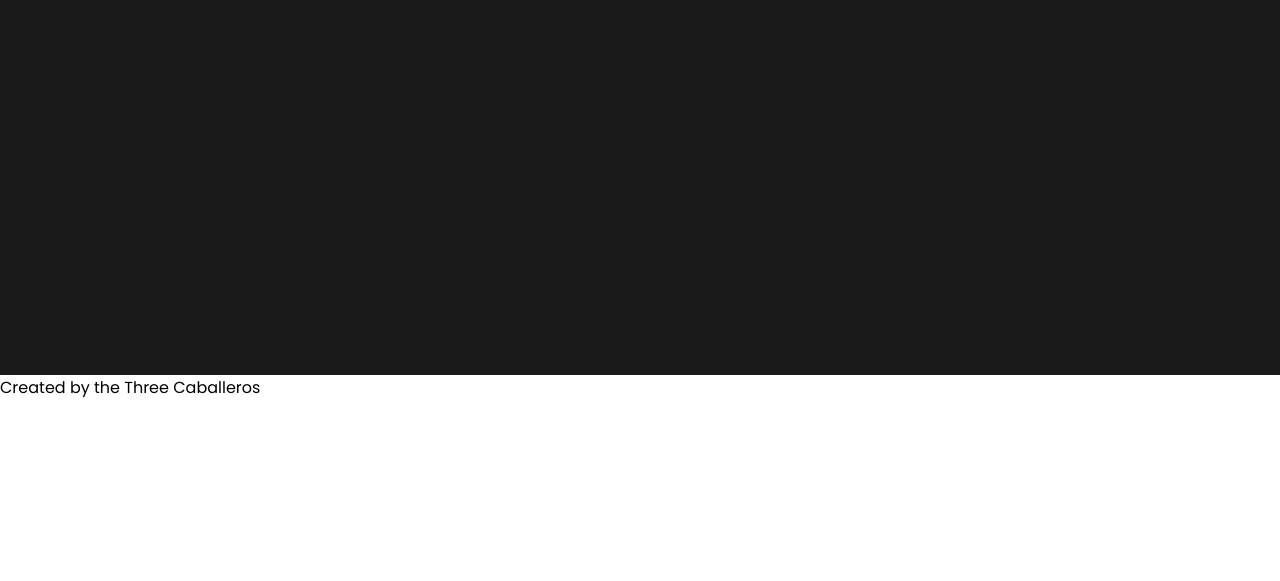
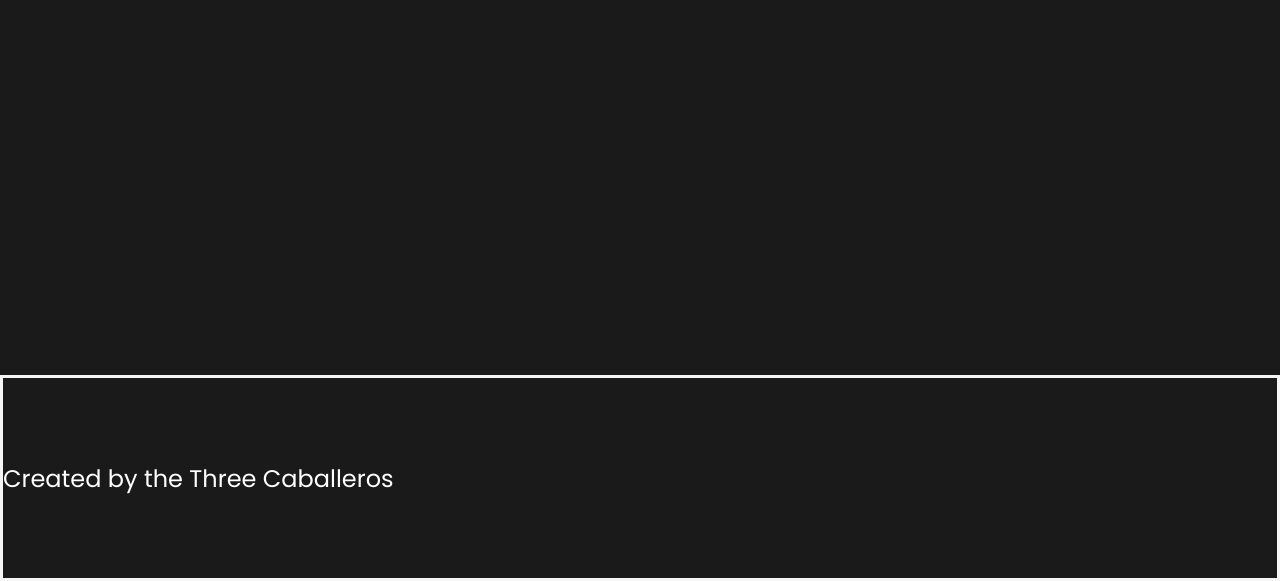
Before and after one commit to denscholar/pizza-shop-microverse, a website built with webpack: page src/index.html in a window 1280 px wide. Shown: the part 425-1006 px from the top of the page. Before the commit the page ends 825 px from the top, so only its background shows below. Built offline with nearby package versions, Linux system fonts and the light colour scheme; no server answers.

Commit message:
Style footer

```diff
--- a/src/styles.css
+++ b/src/styles.css
@@ -114,3 +114,16 @@ section {
   align-items: center;
   align-content: center;
 }
+
+footer {
+  display: flex;
+  background-color:rgb(26, 26, 27);
+  border: 3px solid whitesmoke;
+  height: 6vh;
+  padding: 100px 0;
+  align-items: center;
+}
+footer p {
+  font-size: 1.5rem;
+  color: white;
+}
```
